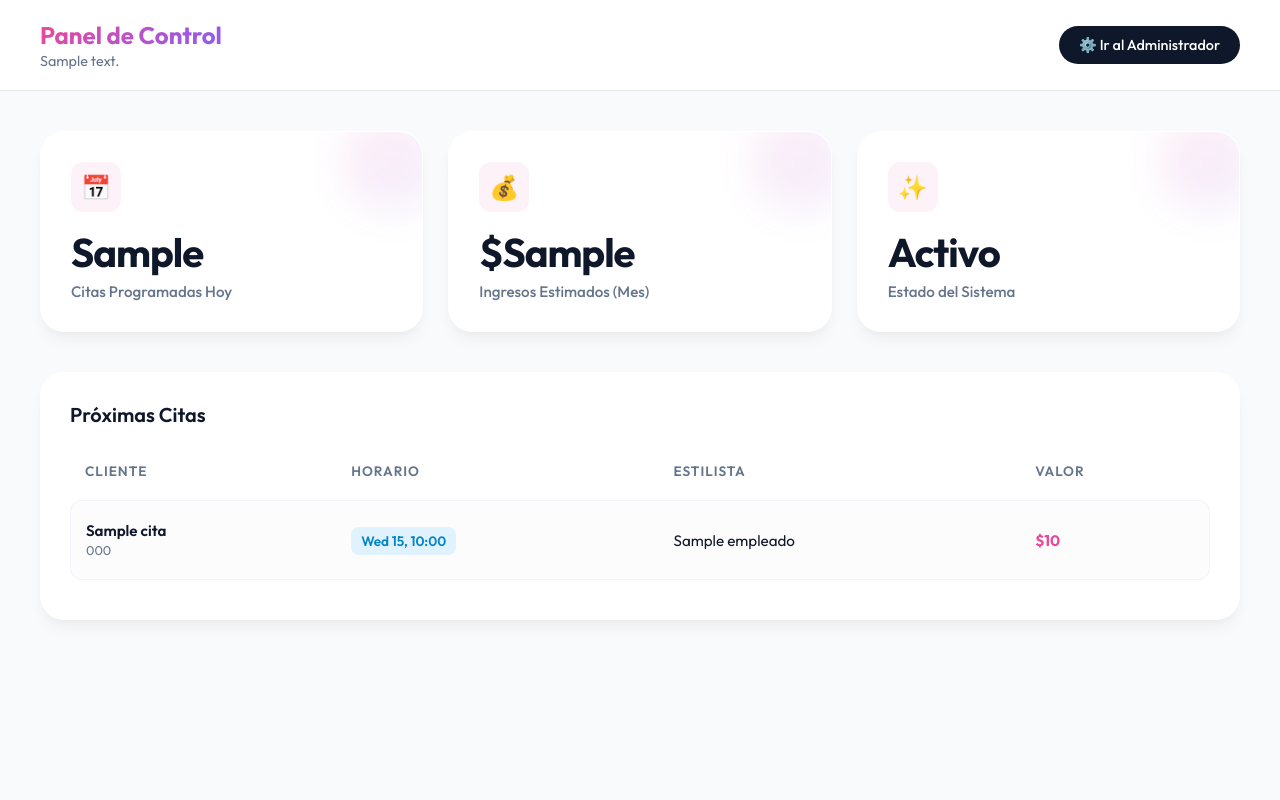
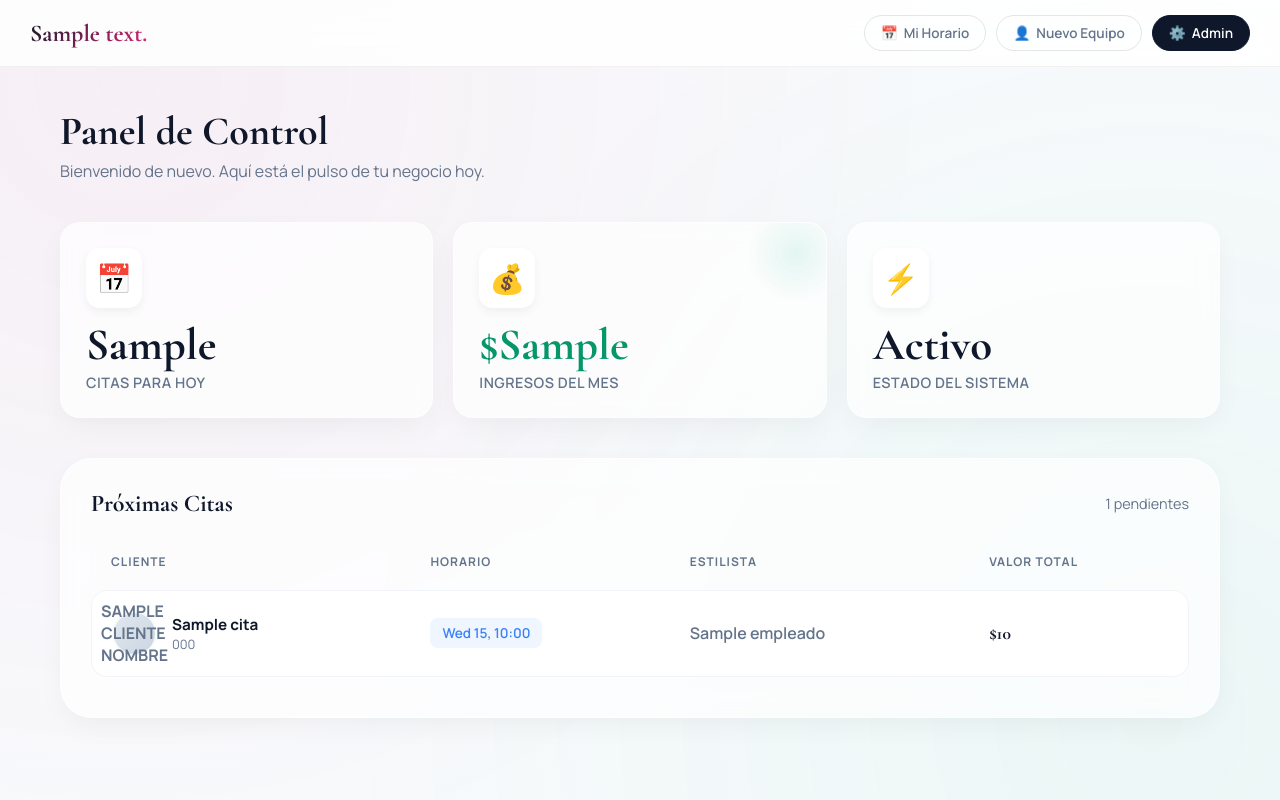
Before and after one commit to juanpablosierraorjuela-bit/CitasPeluqueria-Backend, a Django app: template salon/templates/salon/dashboard.html in a window 1280 px wide. Run offline with Django 3.2, Linux system fonts and the light colour scheme; the template is opened without the code that fills it: most values are stand-ins (such as "Sample title", 1, 10 or a date in 2020).

Commit message:
Update dashboard.html

```diff
--- a/salon/templates/salon/dashboard.html
+++ b/salon/templates/salon/dashboard.html
@@ -1,319 +1,292 @@
+{% load static %}
 <!DOCTYPE html>
 <html lang="es">
 <head>
     <meta charset="UTF-8">
-    <meta name="viewport" content="width=device-width, initial-scale=1.0">
+    <meta name="viewport" content="width=device-width, initial-scale=1.0, maximum-scale=1.0, user-scalable=no">
     <title>Dashboard | {{ peluqueria.nombre_visible }}</title>
-    <link href="https://fonts.googleapis.com/css2?family=Outfit:wght@300;400;500;600;700&display=swap" rel="stylesheet">
+
+    <link rel="preconnect" href="https://fonts.googleapis.com">
+    <link rel="preconnect" href="https://fonts.gstatic.com" crossorigin>
+    <link href="https://fonts.googleapis.com/css2?family=Cormorant+Garamond:ital,wght@0,600;0,700;1,600&family=Manrope:wght@400;500;600;700&display=swap" rel="stylesheet">
+
     <style>
         :root {
+            --font-display: 'Cormorant Garamond', serif;
+            --font-body: 'Manrope', sans-serif;
+
+            --primary: #0f172a;
+            --secondary: #64748b;
+            --accent: #db2777;
+            --gold: #d4af37;
+            --success: #10b981;
+
             --bg-body: #f8fafc;
-            --text-main: #0f172a;
-            --text-light: #64748b;
-            --accent: #ec4899;
-            --accent-grad: linear-gradient(135deg, #ec4899 0%, #8b5cf6 100%);
-            --white: #ffffff;
-            --shadow: 0 10px 15px -3px rgba(0, 0, 0, 0.05), 0 4px 6px -2px rgba(0, 0, 0, 0.025);
+            --surface: rgba(255, 255, 255, 0.7);
+            --glass: rgba(255, 255, 255, 0.6);
+
+            --shadow-card: 0 10px 30px -5px rgba(0, 0, 0, 0.05);
+            --shadow-hover: 0 20px 40px -5px rgba(0, 0, 0, 0.1);
+
+            --radius-xl: 32px;
+            --radius-lg: 20px;
         }
 
+        * { margin: 0; padding: 0; box-sizing: border-box; }
+
         body {
-            font-family: 'Outfit', sans-serif;
+            font-family: var(--font-body);
             background-color: var(--bg-body);
-            color: var(--text-main);
-            margin: 0;
-            padding: 0;
+            color: var(--primary);
             min-height: 100vh;
         }
 
-        /* --- HEADER SUPERIOR --- */
-        .top-bar {
-            background: var(--white);
-            padding: 20px 40px;
-            display: flex;
-            justify-content: space-between;
-            align-items: center;
-            border-bottom: 1px solid #e2e8f0;
-            position: sticky;
-            top: 0;
-            z-index: 100;
+        /* --- FONDO AMBIENTAL --- */
+        .ambient-bg {
+            position: fixed; top: 0; left: 0; width: 100%; height: 100%; z-index: -1;
+            background:
+                radial-gradient(circle at 10% 10%, rgba(219, 39, 119, 0.05) 0%, transparent 60%),
+                radial-gradient(circle at 90% 90%, rgba(16, 185, 129, 0.05) 0%, transparent 60%);
         }
 
-        .brand h1 {
-            font-size: 1.5rem;
-            font-weight: 700;
-            margin: 0;
-            background: var(--accent-grad);
-            -webkit-background-clip: text;
-            -webkit-text-fill-color: transparent;
+        /* --- NAVBAR SUPERIOR --- */
+        .nav-glass {
+            background: rgba(255, 255, 255, 0.85); backdrop-filter: blur(20px);
+            padding: 15px 30px; display: flex; justify-content: space-between; align-items: center;
+            border-bottom: 1px solid rgba(0,0,0,0.05); position: sticky; top: 0; z-index: 100;
         }
 
-        .brand p {
-            font-size: 0.9rem;
-            color: var(--text-light);
-            margin: 2px 0 0 0;
+        .brand-logo {
+            font-family: var(--font-display); font-size: 1.5rem; font-weight: 700;
+            background: linear-gradient(135deg, var(--primary) 0%, var(--accent) 100%);
+            -webkit-background-clip: text; -webkit-text-fill-color: transparent;
         }
 
-        .user-profile {
-            display: flex;
-            align-items: center;
-            gap: 15px;
+        .nav-actions { display: flex; gap: 10px; }
+
+        .btn-nav {
+            padding: 8px 16px; border-radius: 50px; text-decoration: none;
+            font-size: 0.85rem; font-weight: 600; transition: all 0.2s;
+            display: flex; align-items: center; gap: 6px;
         }
 
-        .btn-admin {
-            background: var(--text-main);
-            color: var(--white);
-            padding: 10px 20px;
-            border-radius: 50px;
-            text-decoration: none;
-            font-size: 0.9rem;
-            font-weight: 500;
-            transition: all 0.3s;
+        .btn-ghost { background: transparent; color: var(--secondary); border: 1px solid rgba(0,0,0,0.1); }
+        .btn-ghost:hover { background: white; color: var(--primary); border-color: var(--primary); }
+
+        .btn-solid { background: var(--primary); color: white; border: 1px solid var(--primary); }
+        .btn-solid:hover { background: transparent; color: var(--primary); }
+
+        /* --- LAYOUT PRINCIPAL --- */
+        .dashboard-container {
+            max-width: 1200px; margin: 40px auto; padding: 0 20px 80px;
         }
 
-        .btn-admin:hover {
-            transform: translateY(-2px);
-            box-shadow: 0 5px 15px rgba(15, 23, 42, 0.2);
-        }
+        .dash-header { margin-bottom: 40px; animation: fadeDown 0.8s ease; }
+        .dash-header h1 { font-family: var(--font-display); font-size: 2.5rem; margin-bottom: 5px; }
+        .dash-header p { color: var(--secondary); font-size: 1rem; }
 
-        /* --- CONTENEDOR PRINCIPAL --- */
-        .main-container {
-            max-width: 1200px;
-            margin: 40px auto;
-            padding: 0 20px;
-        }
-
-        /* --- GRID DE ESTADÍSTICAS --- */
-        .stats-grid {
-            display: grid;
-            grid-template-columns: repeat(auto-fit, minmax(250px, 1fr));
-            gap: 25px;
+        /* --- GRID DE KPIS --- */
+        .kpi-grid {
+            display: grid; grid-template-columns: repeat(auto-fit, minmax(260px, 1fr)); gap: 20px;
             margin-bottom: 40px;
         }
 
-        .stat-card {
-            background: var(--white);
-            padding: 30px;
-            border-radius: 24px;
-            box-shadow: var(--shadow);
-            position: relative;
-            overflow: hidden;
-            transition: transform 0.3s ease;
-            border: 1px solid rgba(255,255,255,0.5);
+        .kpi-card {
+            background: var(--surface); backdrop-filter: blur(10px);
+            padding: 25px; border-radius: var(--radius-lg);
+            border: 1px solid rgba(255,255,255,0.5); box-shadow: var(--shadow-card);
+            transition: transform 0.3s ease; position: relative; overflow: hidden;
+            opacity: 0; animation: fadeUp 0.6s ease forwards;
+        }
+        .kpi-card:nth-child(1) { animation-delay: 0.1s; }
+        .kpi-card:nth-child(2) { animation-delay: 0.2s; }
+        .kpi-card:nth-child(3) { animation-delay: 0.3s; }
+
+        .kpi-card:hover { transform: translateY(-5px); box-shadow: var(--shadow-hover); }
+
+        .kpi-icon {
+            font-size: 1.8rem; margin-bottom: 15px; display: inline-block;
+            background: white; padding: 10px; border-radius: 14px; box-shadow: 0 4px 10px rgba(0,0,0,0.05);
         }
 
-        .stat-card:hover {
-            transform: translateY(-5px);
+        .kpi-value {
+            font-family: var(--font-display); font-size: 2.8rem; font-weight: 700;
+            color: var(--primary); line-height: 1; margin-bottom: 5px;
         }
 
-        /* Decoración de fondo sutil en las cards */
-        .stat-card::after {
-            content: '';
-            position: absolute;
-            top: -20px; right: -20px;
-            width: 100px; height: 100px;
-            background: var(--accent-grad);
-            border-radius: 50%;
-            opacity: 0.1;
-            filter: blur(20px);
+        .kpi-label { font-size: 0.9rem; color: var(--secondary); font-weight: 600; text-transform: uppercase; letter-spacing: 0.5px; }
+
+        /* Decoración de Ingresos */
+        .kpi-card.money .kpi-value { color: #059669; }
+        .kpi-card.money::after {
+            content: ''; position: absolute; right: -20px; top: -20px; width: 100px; height: 100px;
+            background: radial-gradient(circle, rgba(16,185,129,0.1) 0%, transparent 70%); border-radius: 50%;
         }
 
-        .stat-icon {
-            font-size: 1.5rem;
-            margin-bottom: 15px;
-            display: inline-block;
-            background: #fdf2f8;
-            padding: 10px;
-            border-radius: 12px;
+        /* --- TABLA DE CITAS --- */
+        .table-panel {
+            background: var(--surface); backdrop-filter: blur(15px);
+            border-radius: var(--radius-xl); padding: 30px;
+            box-shadow: var(--shadow-card); border: 1px solid rgba(255,255,255,0.6);
+            opacity: 0; animation: fadeUp 0.8s ease 0.4s forwards;
         }
 
-        .stat-value {
-            font-size: 2.5rem;
-            font-weight: 700;
-            color: var(--text-main);
-            margin-bottom: 5px;
-            letter-spacing: -1px;
+        .panel-header {
+            display: flex; justify-content: space-between; align-items: center; margin-bottom: 25px;
+        }
+        .panel-title { font-family: var(--font-display); font-size: 1.5rem; font-weight: 700; }
+
+        .custom-table { width: 100%; border-collapse: separate; border-spacing: 0 10px; }
+
+        .custom-table th {
+            text-align: left; padding: 0 20px 10px; color: var(--secondary);
+            font-size: 0.75rem; font-weight: 700; text-transform: uppercase; letter-spacing: 1px;
         }
 
-        .stat-label {
-            color: var(--text-light);
-            font-size: 0.95rem;
-            font-weight: 500;
+        .custom-table td {
+            background: white; padding: 20px; border-top: 1px solid #f1f5f9; border-bottom: 1px solid #f1f5f9;
+            transition: transform 0.2s;
         }
 
-        /* --- SECCIÓN DE TABLA --- */
-        .table-section {
-            background: var(--white);
-            border-radius: 24px;
-            padding: 30px;
-            box-shadow: var(--shadow);
+        .custom-table tr:hover td { transform: scale(1.01); z-index: 10; position: relative; box-shadow: 0 4px 12px rgba(0,0,0,0.03); }
+
+        .custom-table td:first-child { border-top-left-radius: 16px; border-bottom-left-radius: 16px; border-left: 1px solid #f1f5f9; }
+        .custom-table td:last-child { border-top-right-radius: 16px; border-bottom-right-radius: 16px; border-right: 1px solid #f1f5f9; }
+
+        /* Estilos de Celda */
+        .client-cell { display: flex; align-items: center; gap: 15px; }
+
+        .client-avatar {
+            width: 45px; height: 45px; border-radius: 50%;
+            background: linear-gradient(135deg, #e2e8f0, #cbd5e1);
+            color: var(--secondary); font-weight: 700; display: flex; align-items: center; justify-content: center;
+            font-size: 1rem; border: 2px solid #f8fafc;
         }
 
-        .section-header {
-            display: flex;
-            justify-content: space-between;
-            align-items: center;
-            margin-bottom: 25px;
+        .client-info div:first-child { font-weight: 700; color: var(--primary); font-size: 0.95rem; }
+        .client-info div:last-child { font-size: 0.8rem; color: var(--secondary); }
+
+        .time-badge {
+            background: #eff6ff; color: #3b82f6; padding: 6px 12px; border-radius: 8px;
+            font-weight: 600; font-size: 0.85rem; display: inline-block;
         }
 
-        .section-header h3 {
-            margin: 0;
-            font-size: 1.25rem;
-            font-weight: 600;
-        }
+        .price-text { font-family: var(--font-display); font-weight: 700; font-size: 1.1rem; color: var(--primary); }
 
-        table {
-            width: 100%;
-            border-collapse: separate;
-            border-spacing: 0 10px; /* Espacio entre filas */
-        }
+        .empty-view { text-align: center; padding: 50px; color: var(--secondary); }
+        .empty-icon { font-size: 3rem; margin-bottom: 15px; opacity: 0.5; }
 
-        th {
-            text-align: left;
-            padding: 0 15px 10px 15px;
-            color: var(--text-light);
-            font-weight: 600;
-            font-size: 0.85rem;
-            text-transform: uppercase;
-            letter-spacing: 1px;
-        }
-
-        tbody tr {
-            background: #fcfcfc;
-            transition: all 0.2s;
-        }
-
-        tbody tr:hover {
-            transform: scale(1.01);
-            background: var(--white);
-            box-shadow: 0 5px 15px rgba(0,0,0,0.03);
-        }
-
-        td {
-            padding: 20px 15px;
-            font-size: 0.95rem;
-            border-top: 1px solid #f1f5f9;
-            border-bottom: 1px solid #f1f5f9;
-        }
-
-        td:first-child { border-top-left-radius: 12px; border-bottom-left-radius: 12px; border-left: 1px solid #f1f5f9; }
-        td:last-child { border-top-right-radius: 12px; border-bottom-right-radius: 12px; border-right: 1px solid #f1f5f9; }
-
-        .client-name {
-            font-weight: 600;
-            color: var(--text-main);
-            display: block;
-        }
-        .client-phone {
-            font-size: 0.8rem;
-            color: var(--text-light);
-        }
-
-        .badge-time {
-            background: #e0f2fe;
-            color: #0284c7;
-            padding: 5px 10px;
-            border-radius: 8px;
-            font-weight: 600;
-            font-size: 0.85rem;
-        }
-
-        .price-tag {
-            font-weight: 700;
-            color: var(--accent);
-        }
-
-        /* Empty state */
-        .empty-state {
-            text-align: center;
-            padding: 40px;
-            color: var(--text-light);
-        }
+        @keyframes fadeUp { from { opacity: 0; transform: translateY(20px); } to { opacity: 1; transform: translateY(0); } }
+        @keyframes fadeDown { from { opacity: 0; transform: translateY(-20px); } to { opacity: 1; transform: translateY(0); } }
 
         @media (max-width: 768px) {
-            .top-bar { padding: 20px; flex-direction: column; align-items: flex-start; gap: 15px; }
-            .btn-admin { width: 100%; text-align: center; }
-            td, th { padding: 15px 10px; }
+            .nav-glass { padding: 15px; flex-direction: column; gap: 15px; align-items: flex-start; }
+            .nav-actions { width: 100%; overflow-x: auto; padding-bottom: 5px; }
+            .custom-table td { padding: 15px 10px; }
+            .client-avatar { width: 35px; height: 35px; font-size: 0.8rem; }
         }
     </style>
 </head>
 <body>
 
-    <!-- BARRA SUPERIOR -->
-    <div class="top-bar">
-        <div class="brand">
+    <div class="ambient-bg"></div>
+
+    <nav class="nav-glass">
+        <div class="brand-logo">{{ peluqueria.nombre_visible }}</div>
+        <div class="nav-actions">
+            <a href="{% url 'mi_horario' %}" class="btn-nav btn-ghost">
+                <span>📅</span> Mi Horario
+            </a>
+            <a href="{% url 'crear_empleado_con_usuario' %}" class="btn-nav btn-ghost">
+                <span>👤</span> Nuevo Equipo
+            </a>
+            <a href="/admin/" class="btn-nav btn-solid">
+                <span>⚙️</span> Admin
+            </a>
+        </div>
+    </nav>
+
+    <main class="dashboard-container">
+
+        <header class="dash-header">
             <h1>Panel de Control</h1>
-            <p>{{ peluqueria.nombre_visible }}</p>
-        </div>
-        <div class="user-profile">
-            <a href="/admin/" class="btn-admin">⚙️ Ir al Administrador</a>
-        </div>
-    </div>
+            <p>Bienvenido de nuevo. Aquí está el pulso de tu negocio hoy.</p>
+        </header>
 
-    <!-- CONTENIDO PRINCIPAL -->
-    <div class="main-container">
-
-        <!-- TARJETAS DE ESTADÍSTICAS -->
-        <div class="stats-grid">
-            <div class="stat-card">
-                <span class="stat-icon">📅</span>
-                <div class="stat-value">{{ citas_hoy }}</div>
-                <div class="stat-label">Citas Programadas Hoy</div>
+        <div class="kpi-grid">
+            <div class="kpi-card">
+                <div class="kpi-icon">📅</div>
+                <div class="kpi-value">{{ citas_hoy }}</div>
+                <div class="kpi-label">Citas para Hoy</div>
             </div>
 
-            <div class="stat-card">
-                <span class="stat-icon">💰</span>
-                <div class="stat-value">${{ ingresos_mes }}</div>
-                <div class="stat-label">Ingresos Estimados (Mes)</div>
+            <div class="kpi-card money">
+                <div class="kpi-icon">💰</div>
+                <div class="kpi-value">${{ ingresos_mes }}</div>
+                <div class="kpi-label">Ingresos del Mes</div>
             </div>
 
-            <!-- Puedes agregar más cards si el backend envía más datos -->
-            <div class="stat-card">
-                <span class="stat-icon">✨</span>
-                <div class="stat-value">Activo</div>
-                <div class="stat-label">Estado del Sistema</div>
+            <div class="kpi-card">
+                <div class="kpi-icon">⚡</div>
+                <div class="kpi-value">Activo</div>
+                <div class="kpi-label">Estado del Sistema</div>
             </div>
         </div>
 
-        <!-- TABLA DE PRÓXIMAS CITAS -->
-        <div class="table-section">
-            <div class="section-header">
-                <h3>Próximas Citas</h3>
+        <div class="table-panel">
+            <div class="panel-header">
+                <div class="panel-title">Próximas Citas</div>
+                <div style="font-size:0.9rem; color:var(--secondary);">{{ proximas_citas|length }} pendientes</div>
             </div>
 
-            <table>
+            <table class="custom-table">
                 <thead>
                     <tr>
                         <th>Cliente</th>
                         <th>Horario</th>
                         <th>Estilista</th>
-                        <th>Valor</th>
+                        <th>Valor Total</th>
                     </tr>
                 </thead>
                 <tbody>
                     {% for cita in proximas_citas %}
                     <tr>
                         <td>
-                            <span class="client-name">{{ cita.cliente_nombre }}</span>
-                            <span class="client-phone">{{ cita.cliente_telefono }}</span>
+                            <div class="client-cell">
+                                <div class="client-avatar">
+                                    {{ cita.cliente_nombre|first|upper }}
+                                </div>
+                                <div class="client-info">
+                                    <div>{{ cita.cliente_nombre }}</div>
+                                    <div>{{ cita.cliente_telefono }}</div>
+                                </div>
+                            </div>
                         </td>
                         <td>
-                            <span class="badge-time">{{ cita.fecha_hora_inicio|date:"D d, H:i" }}</span>
+                            <span class="time-badge">{{ cita.fecha_hora_inicio|date:"D d, H:i" }}</span>
                         </td>
-                        <td>{{ cita.empleado.nombre }}</td>
-                        <td class="price-tag">${{ cita.precio_total }}</td>
+                        <td style="font-weight:600; color:var(--secondary);">
+                            {{ cita.empleado.nombre }}
+                        </td>
+                        <td>
+                            <span class="price-text">${{ cita.precio_total }}</span>
+                        </td>
                     </tr>
                     {% empty %}
                     <tr>
-                        <td colspan="4" class="empty-state">
-                            <p>No hay citas próximas agendadas.</p>
+                        <td colspan="4">
+                            <div class="empty-view">
+                                <div class="empty-icon">☕</div>
+                                <h3>Todo tranquilo por ahora</h3>
+                                <p>No hay citas próximas agendadas en el sistema.</p>
+                            </div>
                         </td>
                     </tr>
                     {% endfor %}
                 </tbody>
             </table>
         </div>
-
-    </div>
+    </main>
 
 </body>
 </html>
```
